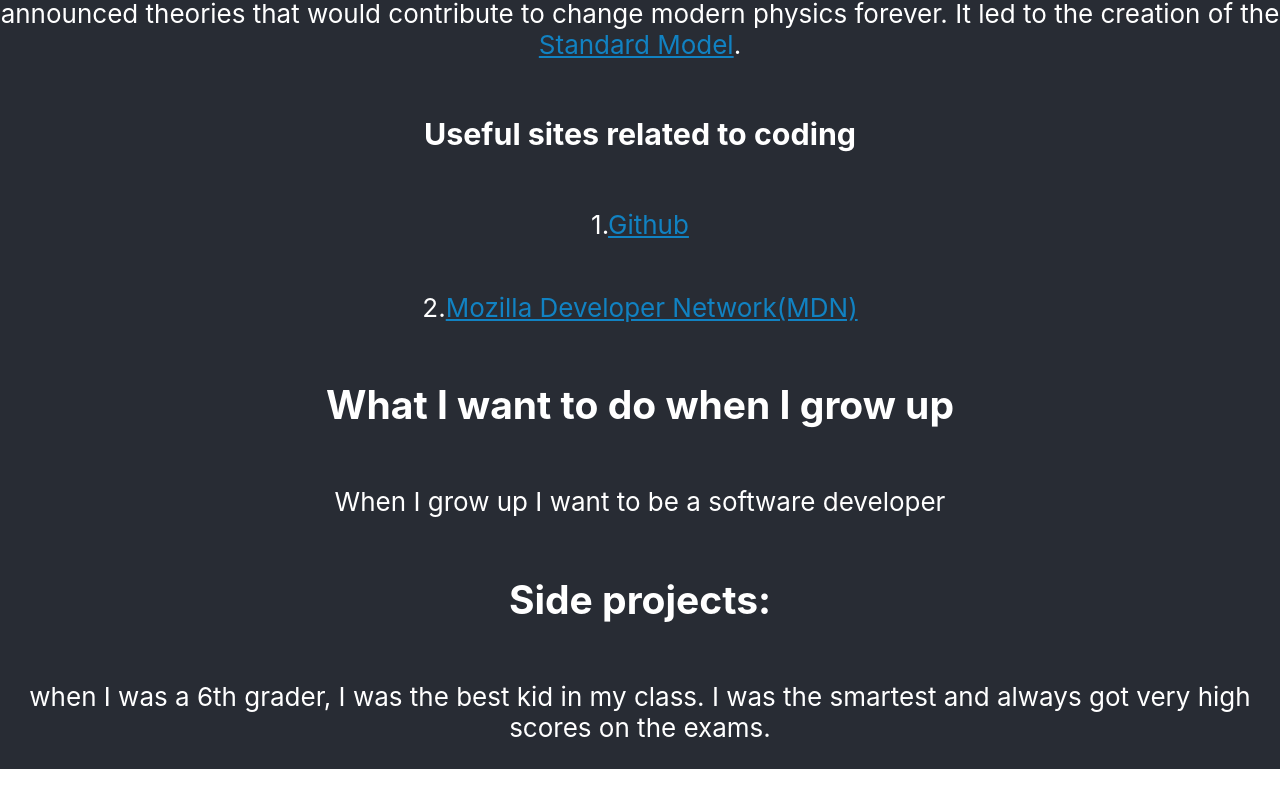
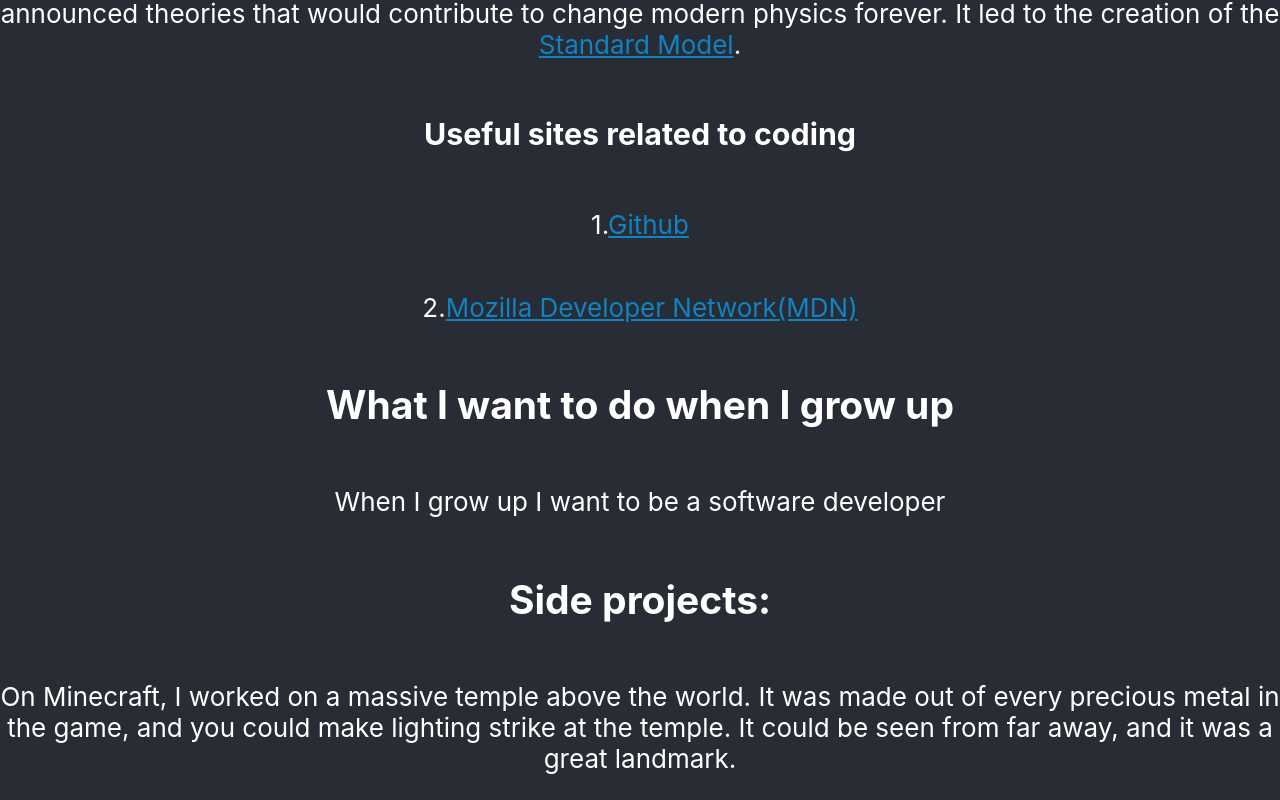
Before and after one commit to shin2005/portfolio, a React (Create React App) app: page / in a window 1280 px wide. Shown: the part 1143-1943 px from the top of the page. Before the commit the page ends 1912 px from the top, so only its background shows below. Built offline with nearby package versions, Linux system fonts and the light colour scheme.

Commit message:
new lines

```diff
--- a/src/App.js
+++ b/src/App.js
@@ -50,8 +50,10 @@ function App() {
         <p>When I grow up I want to be a software developer</p>
         <h2>Side projects:</h2>
         <p>
-          when I was a 6th grader, I was the best kid in my class. I was the
-          smartest and always got very high scores on the exams.{" "}
+          On Minecraft, I worked on a massive temple above the world. It was
+          made out of every precious metal in the game, and you could make
+          lighting strike at the temple. It could be seen from far away, and it
+          was a great landmark.
         </p>
       </header>
     </div>
```
